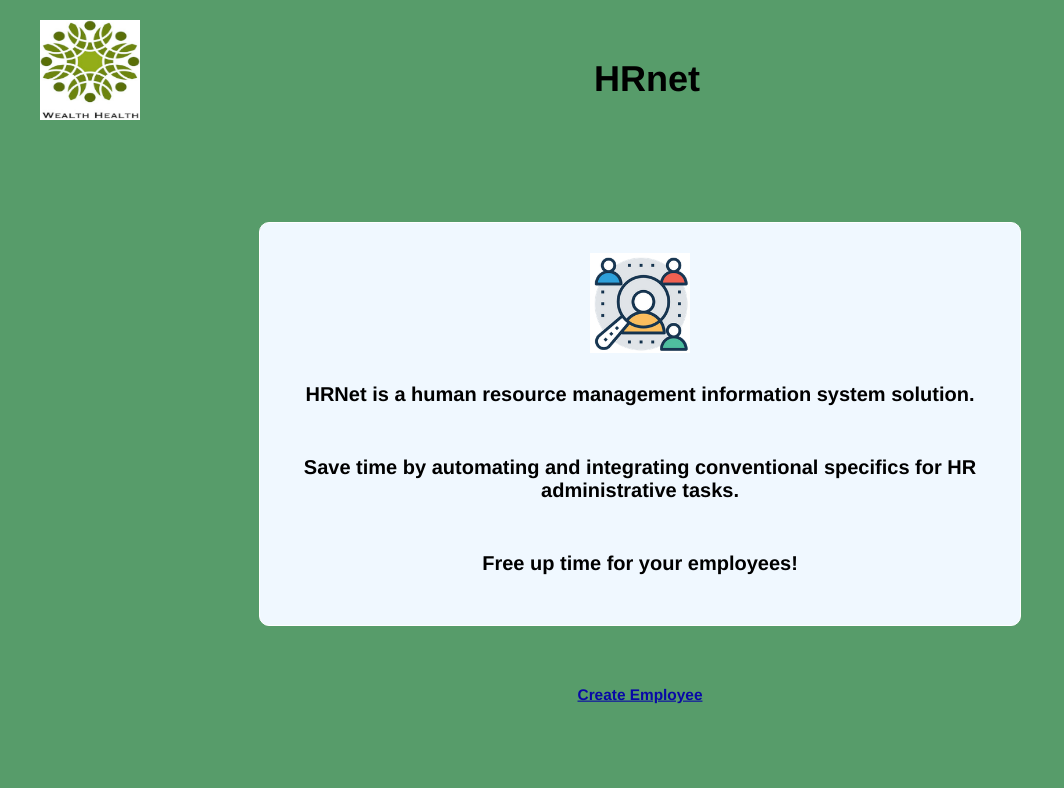
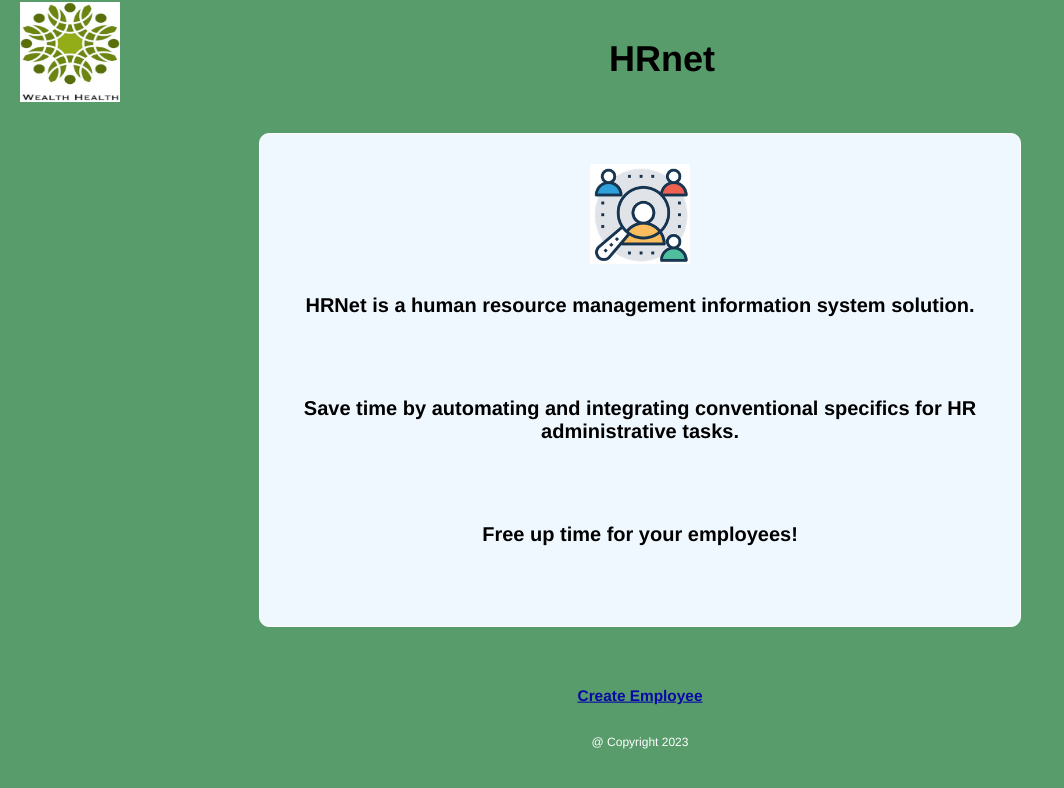
Before and after one commit to VSABernard/P14-HRnet, a React (Create React App) app: page / in a window 1280 px wide. Shown: the top 788 px of the page, without its empty margins (0-1064 px from the left). Built offline with nearby package versions, Linux system fonts and the light colour scheme.

Commit message:
Add footer into each page

```diff
--- /dev/null
+++ b/src/components/Footer/Footer.css
@@ -0,0 +1,6 @@
+p {
+    color: white;
+    font-size: 12px;
+    text-align: center;
+    padding-bottom: 30px;
+}
--- /dev/null
+++ b/src/components/Footer/Footer.js
@@ -0,0 +1,17 @@
+import React from 'react'
+import '../Footer/Footer.css'
+
+/**
+ * Component React which displays the footer of the app
+ * @component
+ */
+
+const FooterApp = () => {
+    return (
+        <footer className='footer'>
+            <p>@ Copyright 2023</p>
+        </footer>
+    )
+}
+
+export default FooterApp
--- a/src/components/Header/Header.css
+++ b/src/components/Header/Header.css
@@ -1,13 +1,15 @@
 .header {
     display: flex;
     flex-direction: row;
-    justify-content: space-around;
-    padding-top: 20px;
+    justify-content: flex-start;
+    width: 100vw;
     margin-left: 20px;
+    row-gap: 20px;
 }
+
 .logo {
     display: flex;
-    margin-left: 20px;
+    margin: auto;
 }
 
 .logo:hover {
@@ -25,7 +27,7 @@ h1 {
     flex: 1;
     justify-content: center;
     margin-top: 3%;
-    margin-left: -10%;
+    margin-left: -7.5%;
     color: black;
     font-size: 36px;
     font-weight: 800;
--- a/src/components/PaginationNumbreEntries/PaginationNumbreEntries.css
+++ b/src/components/PaginationNumbreEntries/PaginationNumbreEntries.css
@@ -9,4 +9,6 @@
 .filteredFrom {
     margin-top: 0;
     margin-left: 5px;
+    color: black;
+    font-size: 16px;
 }
--- a/src/components/PaginationShowEntries/PaginationShowEntries.css
+++ b/src/components/PaginationShowEntries/PaginationShowEntries.css
@@ -4,7 +4,13 @@
     justify-content: space-around;
     gap: 10px;
     margin-bottom: 30px;
+    margin-left: -20px;
     height: 25px;
+}
+
+.paginationShowEntries p {
+    color: black;
+    font-size: 16px;
 }
 
 .pageNumber {
--- a/src/components/Table/Table.css
+++ b/src/components/Table/Table.css
@@ -1,5 +1,6 @@
 .tableEmployeesSection {
     width: 95%;
+    height: 100vh;
     margin: 0 auto;
 }
 
--- a/src/pages/CreateEmployee/CreateEmployee.css
+++ b/src/pages/CreateEmployee/CreateEmployee.css
@@ -1,5 +1,7 @@
 .createEmployee {
-    display: block;
+    display: flex;
+    flex-direction: column;
+    justify-content: space-around;
     width: 100vw;
     margin: auto;
     padding: 40px 0;
@@ -7,8 +9,12 @@
 }
 
 .headerCreate {
+    display: flex;
+    flex-direction: column;
+    justify-content: flex-start;
     text-align: center;
     margin: -20px auto 30px;
+    gap: 30px;
 }
 
 .link:hover {
@@ -36,3 +42,8 @@
     width: 350px;
     background-color: azure;
 }
+
+footer {
+    margin-top: 20px;
+    margin-bottom: -20px;
+}
--- a/src/pages/CreateEmployee/CreateEmployee.js
+++ b/src/pages/CreateEmployee/CreateEmployee.js
@@ -7,6 +7,7 @@ import ModalValidate from 'p14-modal-validate-plugin/dist/component/ModalValidat
 
 import HeaderApp from '../../components/Header/Header'
 import SimpleForm from '../../components/SimpleForm/SimpleForm'
+import FooterApp from '../../components/Footer/Footer'
 
 import '../CreateEmployee/CreateEmployee.css'
 
@@ -65,6 +66,7 @@ const CreateEmployee = () => {
                     }}
                     show={ show } message={ 'Employee has been created !' }/>
             </section>
+            <FooterApp className='footerCreate' />
         </div>
     )
 }
--- a/src/pages/CurrentEmployees/CurrentEmployees.css
+++ b/src/pages/CurrentEmployees/CurrentEmployees.css
@@ -1,5 +1,5 @@
 .currentEmployeesSection {
-    height: auto;
+    height: 100%;
     width: auto;
     background-color: #579c6a;
     margin: auto;
@@ -20,5 +20,5 @@
     text-align: center;
     justify-content: center;
     padding: auto;
-    margin: 40px auto;
+    margin: 5% auto 0;
 }
--- a/src/pages/CurrentEmployees/CurrentEmployees.js
+++ b/src/pages/CurrentEmployees/CurrentEmployees.js
@@ -4,7 +4,7 @@ import { useSelector } from 'react-redux'
 
 import HeaderApp from '../../components/Header/Header'
 import Table from '../../components/Table/Table'
-
+import FooterApp from '../../components/Footer/Footer'
 // import { data } from '../../datas/employeesData'
 
 import '../CurrentEmployees/CurrentEmployees.css'
@@ -29,6 +29,7 @@ const CurrentEmployees = () => {
                     Home
                 </Link>
             </div>
+            <FooterApp className='footerCurrent' />
         </div>
     )
 }
--- a/src/pages/Homepage/Homepage.js
+++ b/src/pages/Homepage/Homepage.js
@@ -1,6 +1,7 @@
 import React from 'react'
 import { Link } from 'react-router-dom'
 import HeaderApp from '../../components/Header/Header'
+import FooterApp from '../../components/Footer/Footer'
 import hrLogo from '../../assets/rh_logo.png'
 
 import '../Homepage/Homepage.css'
@@ -19,6 +20,7 @@ const Homepage = () => {
             <Link className="createLink" to='/CreateEmployees'>
                 Create Employee
             </Link>
+            <FooterApp />
       </main>
     </div>
   )
```
Also changed, not shown: src/pages/Homepage/Homepage.css (line endings or trailing spaces).
